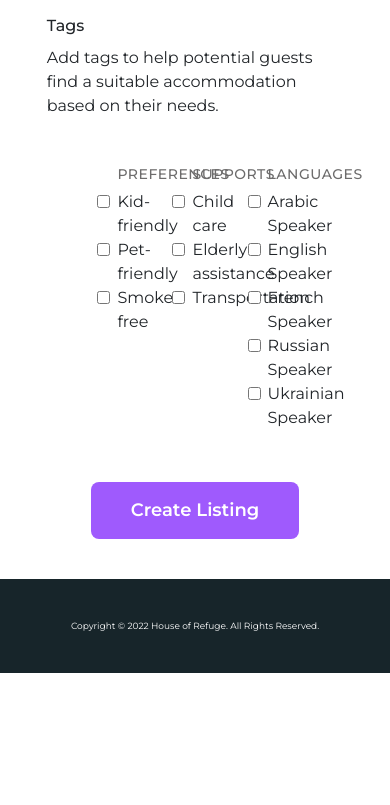
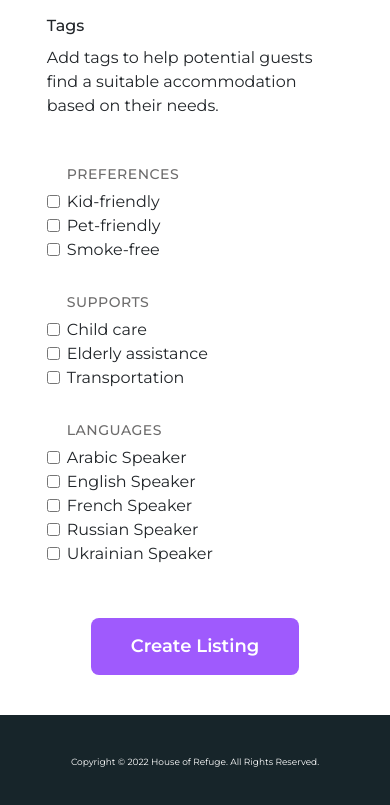
Before and after one commit to misiucodes/refugeehostingapp-react, a React (Create React App) app: page /becomeahost in a window 390 px wide. Shown: the part 1329-2134 px from the top of the page. Before the commit the page ends 2002 px from the top, so only its background shows below. Built offline with nearby package versions, Linux system fonts and the light colour scheme.

Commit message:
fixed form for mobile view

```diff
--- a/src/components/BecomeHost.css
+++ b/src/components/BecomeHost.css
@@ -11,7 +11,7 @@
 }
 
 .form-becomehost {
-  padding: 5% 12%;
+  padding: 5% 25%;
 }
 
 .container-contact-info {
@@ -77,7 +77,7 @@
 
   .tags-group {
     margin-bottom: 30px;
-    max-width: 23%;
+    max-width: 100;
   }
 }
 
--- a/src/components/BecomeHost.js
+++ b/src/components/BecomeHost.js
@@ -83,9 +83,9 @@ function BecomeHost() {
             <label for="tags" className="field-title">Tags</label>
               <div className="pb-3">Add tags to help potential guests find a suitable accommodation based on their needs.</div>
 
-                <div className="row justify-content-center row-tags">
+                <div className="row justify-content-around row-tags">
 
-                  <div className="col-lg-2 col-md-2 col-sm-2 col-xs-2 tags-group">
+                  <div className="col-lg-4 col-md-4 col-sm-4 col-xs-4 tags-group">
                     <div className="form-check">
                       <div className="tag-category">Preferences</div>
                         <input className="form-check-input" type="checkbox" value="kid-friendly" id="kid-friendly"/>
@@ -101,7 +101,7 @@ function BecomeHost() {
                     </div>
                   </div>
 
-                  <div className="col-lg-2 col-md-2 col-sm-2 col-xs-2 tags-group">
+                  <div className="col-lg-4 col-md-4 col-sm-4 col-xs-4 tags-group">
                     <div className="form-check">
                       <div className="tag-category">Supports</div>
                         <input className="form-check-input" type="checkbox" value="child-care" id="child-care"/>
@@ -117,7 +117,7 @@ function BecomeHost() {
                     </div>
                   </div>
 
-                 <div className="col-lg-2 col-md-2 col-sm-2 col-xs-2 tags-group">
+                 <div className="col-lg-4 col-md-4 col-sm-4 col-xs-4 tags-group">
                   <div className="form-check">
                     <div className="tag-category">Languages</div>
                        <input className="form-check-input" type="checkbox" value="arabic" id="arabic" />
--- a/src/components/HeroSection.css
+++ b/src/components/HeroSection.css
@@ -63,6 +63,7 @@
   margin-bottom: 35px;
   font-size: 18px;
   line-height: 24px;
+  font-weight: 600;
 }
 
 .home__hero-img-wrapper {
--- a/src/components/pages/Homepage/Data.js
+++ b/src/components/pages/Homepage/Data.js
@@ -19,7 +19,7 @@ export const homeObjTwo = {
   topLine: '',
   headline: 'Help for people fleeing Ukraine',
   description:
-    'Right now, refugees fleeing from the war in Ukraine are in need of urgent temporary housing. Your space can provide comfort to people making a live-saving journey and be a powerful way of welcoming those fleeing to help integrate within the community faster.',
+    'Right now, refugees fleeing from the war in Ukraine are in need of urgent temporary housing. Your space can provide comfort to people making a live-saving journey and be a powerful way of welcoming those fleeing to help them integrate within the community faster.',
   buttonLabel: 'Learn More',
   imgStart: 'start',
   img: 'images/ukraine.svg',
```
